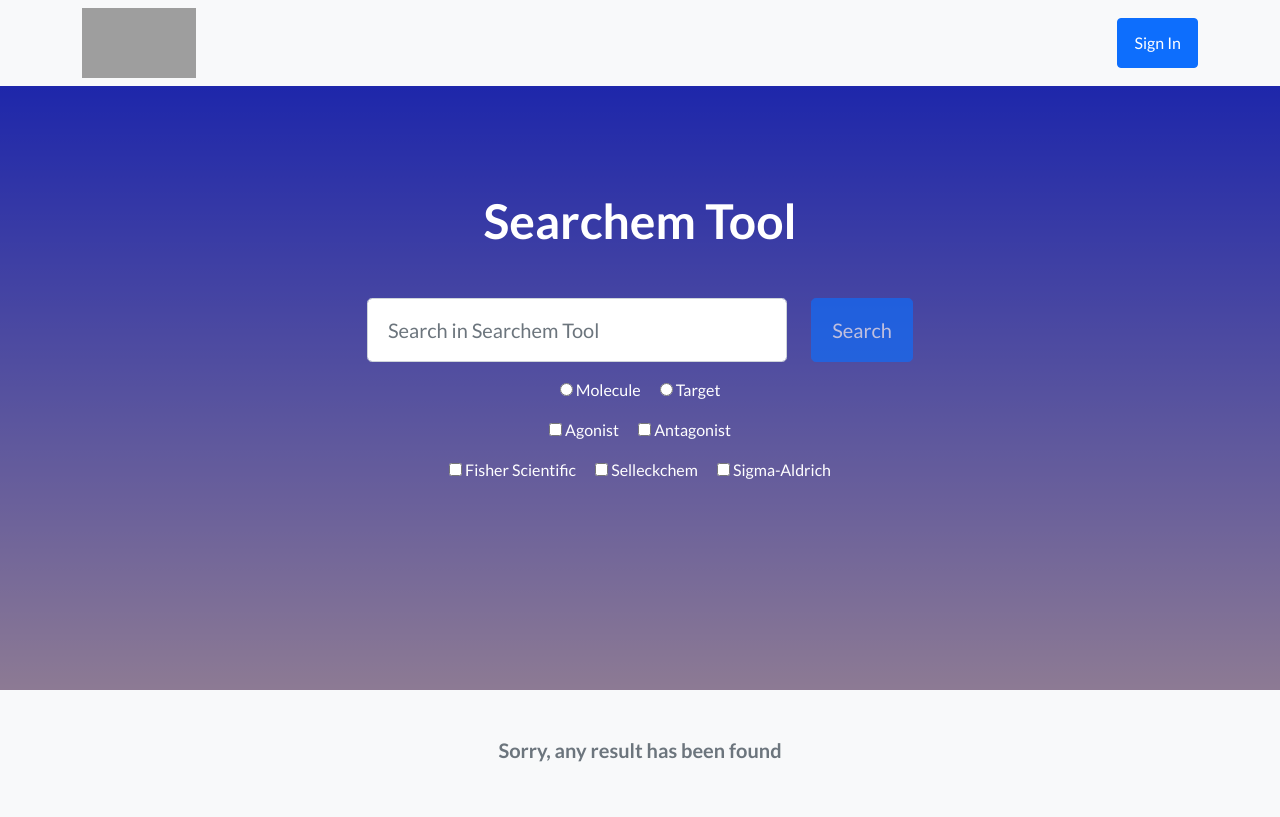
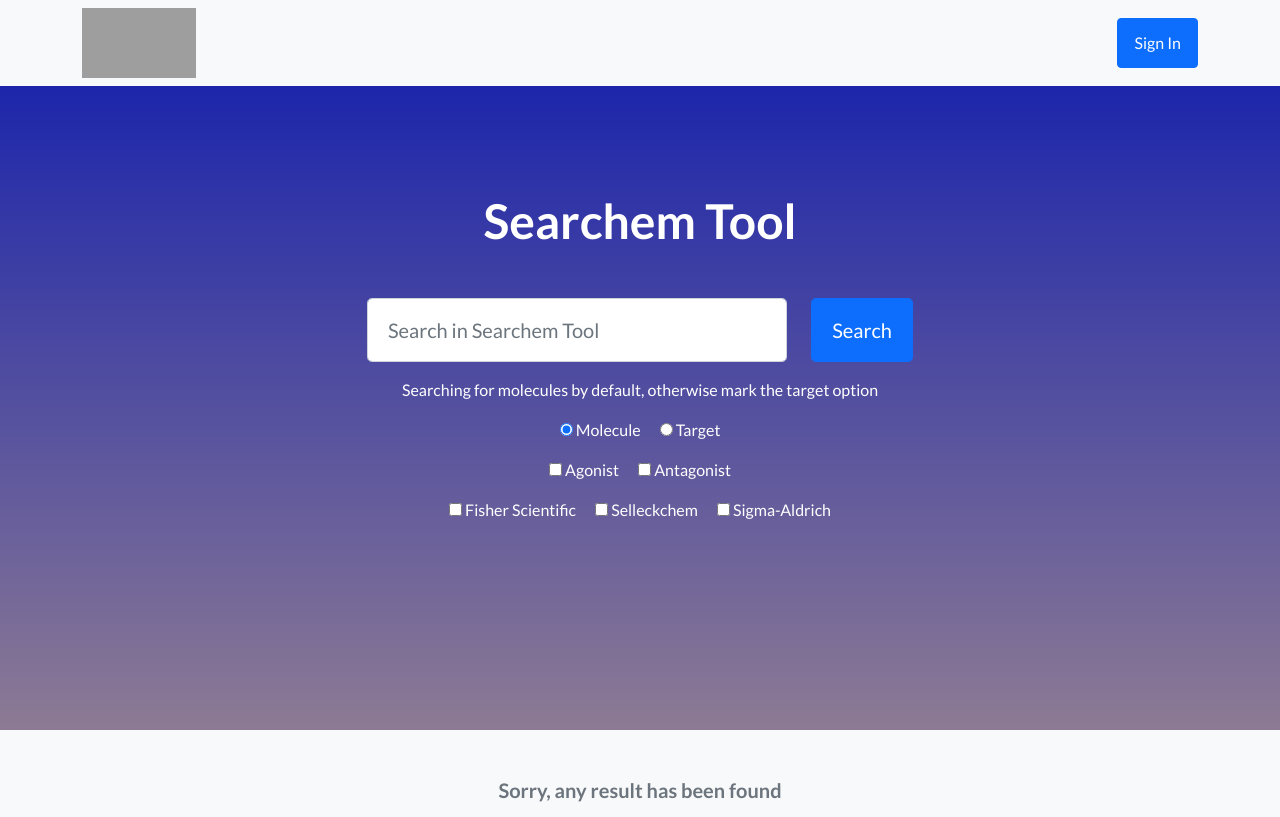
Before and after one commit to pmayog/searchemtool, a Flask app: page /results in a window 1280 px wide. Shown: the top 817 px of the page. Run offline with Flask 2, Linux system fonts and the light colour scheme; data that the repository does not hold is empty; some libraries are stand-ins or nearby versions; grey boxes are pictures that could not be loaded.

Commit message:
Update output.html

```diff
--- a/templates/output.html
+++ b/templates/output.html
@@ -30,13 +30,14 @@
                             <div class="col">
                                 <input class="form-control form-control-lg" name="search" type="text" placeholder="Search in Searchem Tool" />
                             </div>
-                            <div class="col-auto"><button class="btn btn-primary btn-lg disabled" id="submitButton" type="submit">Search</button></div>
+                            <div class="col-auto"><button class="btn btn-primary btn-lg" id="submitButton" type="submit">Search</button></div>
                         </div>
                         <h1></h1>
                         <p></p>
                         <div class="checkbox mb-3 text-white">
+                            <p class="text-white">Searching for molecules by default, otherwise mark the target option</p>
                             <label>
-                                <input type="radio" name="type" value="molecule"> Molecule
+                                <input type="radio" name="type" value="molecule" checked> Molecule
                             </label>
                             <label>
                                 <input type="radio" name="type" value="target" class="ms-3"> Target
```
